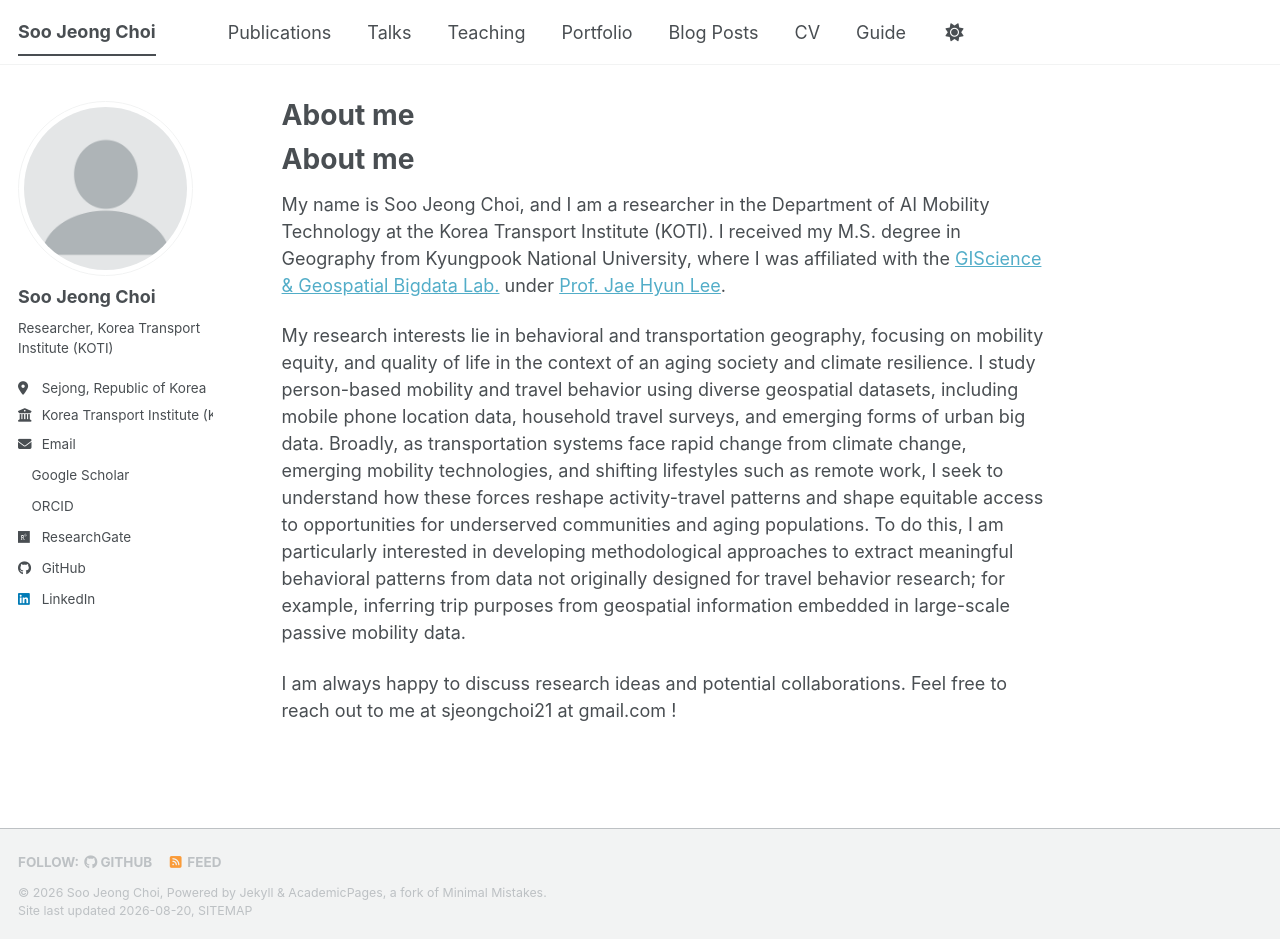
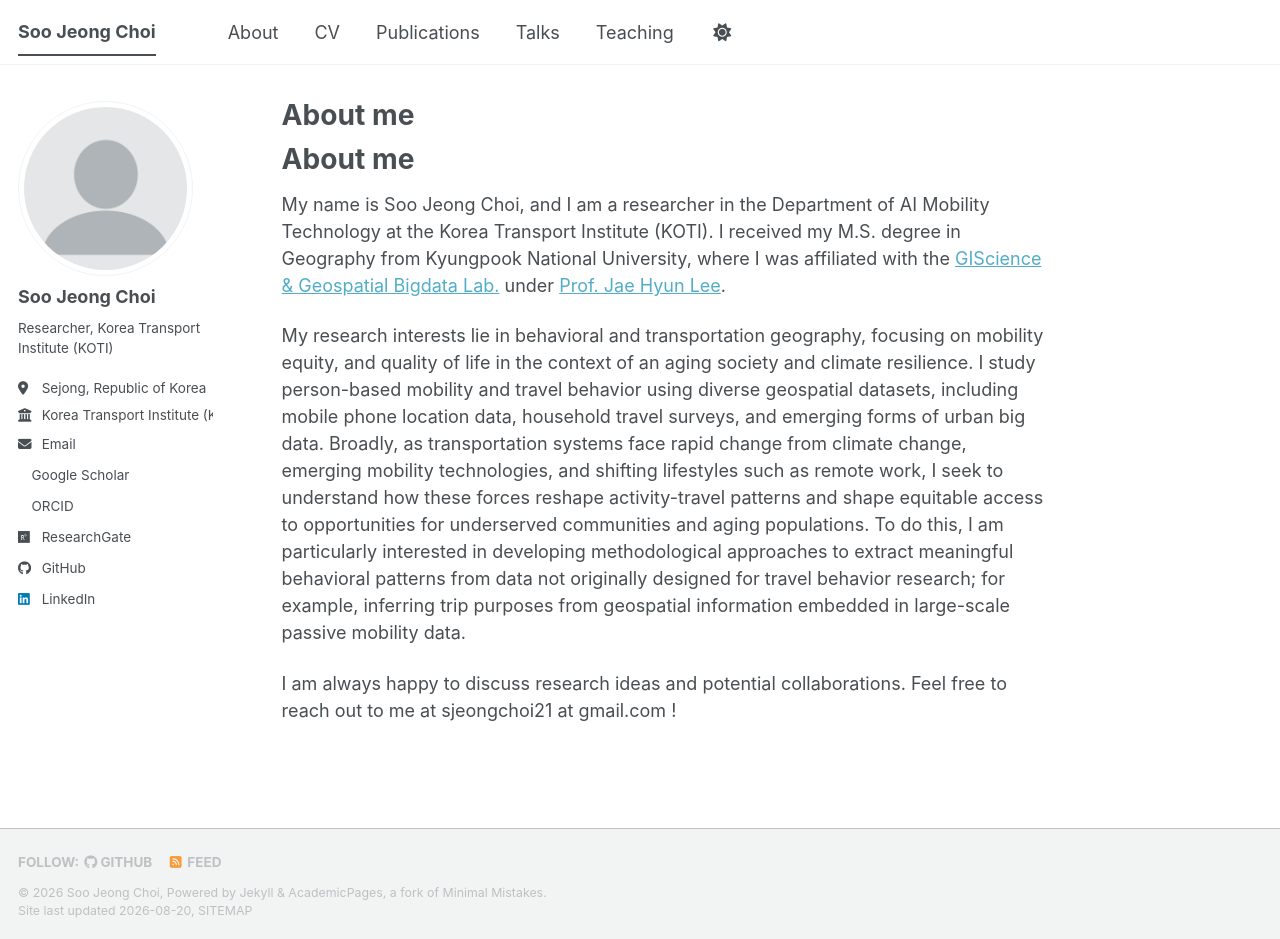
Before and after one commit to soojeongchoi21/soojeongchoi.github.io, a Jekyll site: the page built from _pages/about.md, in a window 1280 px wide and 939 px high. Built offline with Jekyll 4.4.1, drawn with Linux system fonts in a browser that asks for light colours; a style sheet for code colours, icons or effects is not loaded.

Commit message:
Update navigation.yml

```diff
--- a/_data/navigation.yml
+++ b/_data/navigation.yml
@@ -8,6 +8,12 @@
 #      Markdown formatted page while the second is generated using JSON.
 
 main:
+  - title: "About"
+    url: /about/
+
+  - title: "CV"
+    url: /cv/
+
   - title: "Publications"
     url: /publications/
 
@@ -16,18 +22,3 @@ main:
 
   - title: "Teaching"
     url: /teaching/
-
-  - title: "Portfolio"
-    url: /portfolio/
-
-  - title: "Blog Posts"
-    url: /year-archive/
-
-  - title: "CV"
-    url: /cv/
-
-  # - title: "CV"
-  #   url: /cv-json/
-
-  - title: "Guide"
-    url: /markdown/
```
